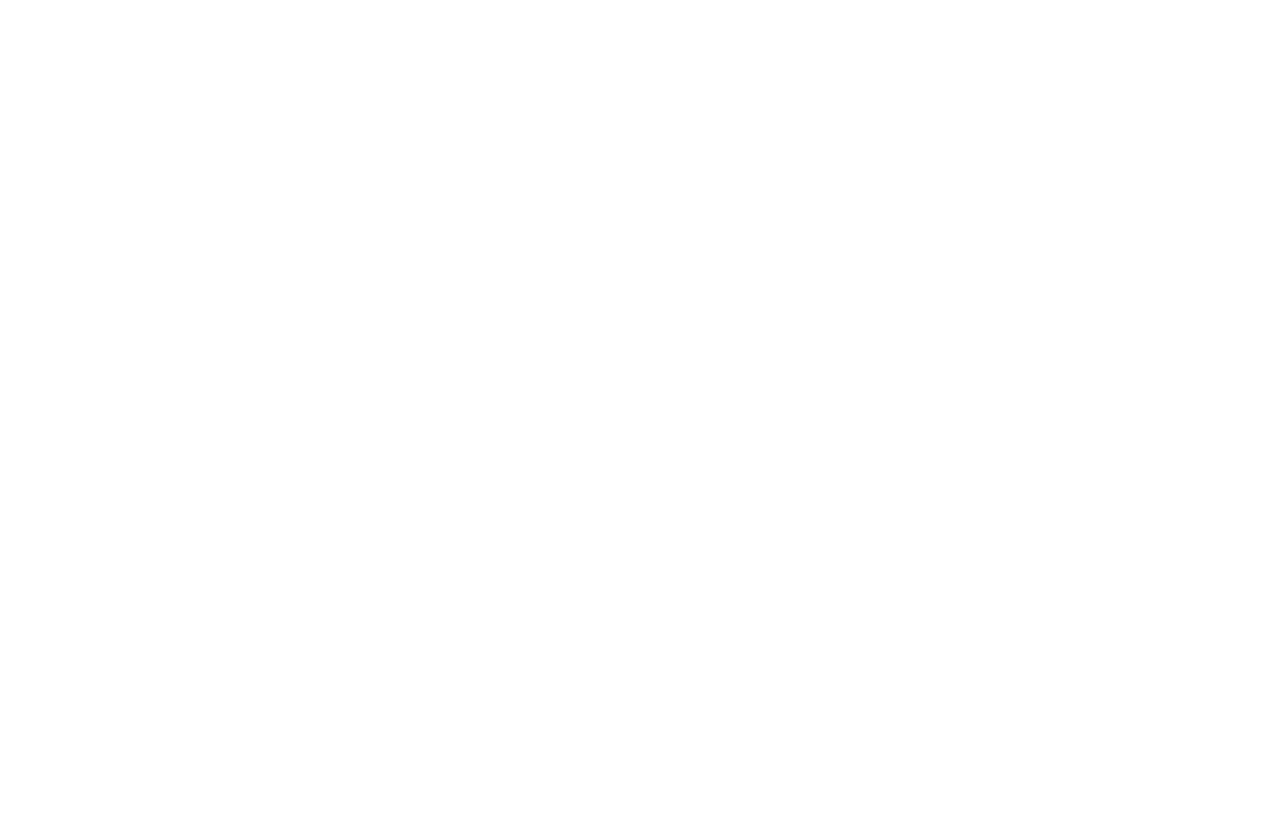
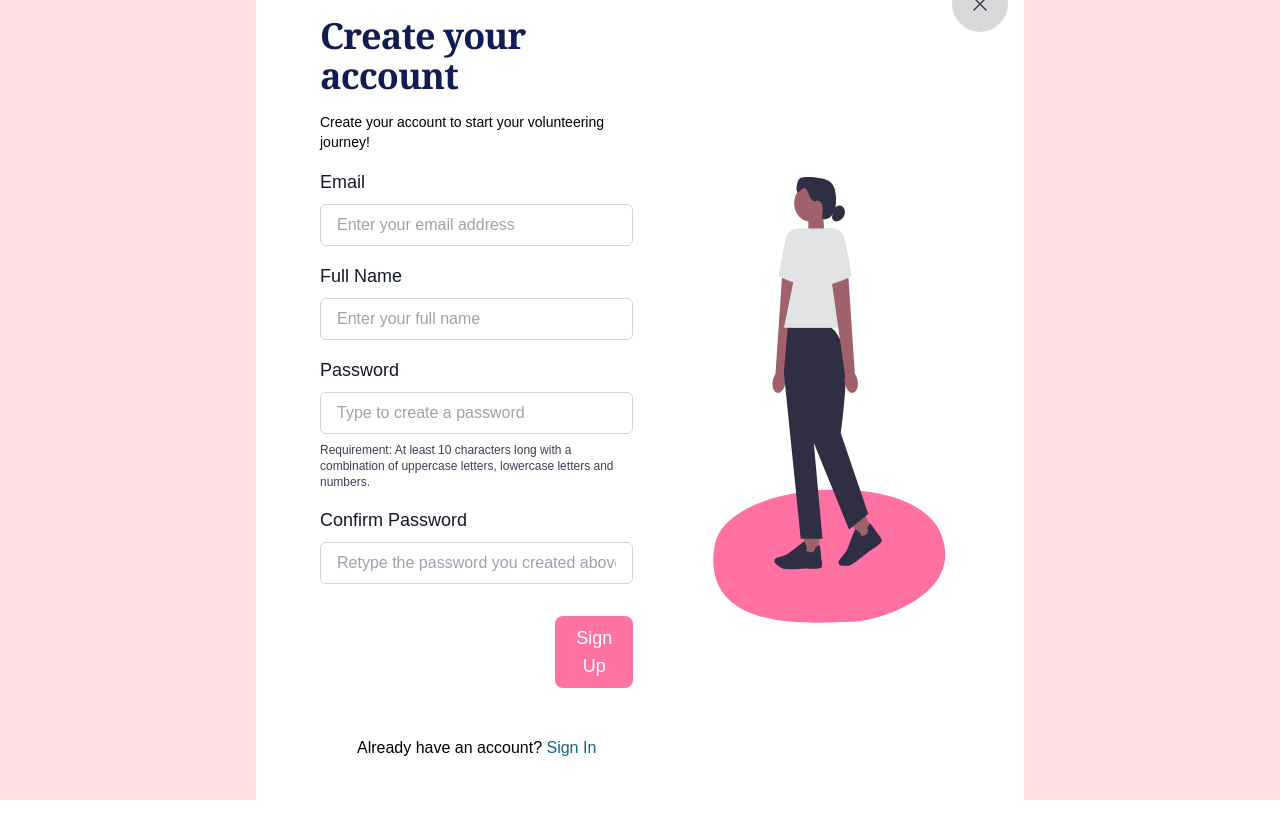
Before and after one commit to VoluNteerUS/VoluNteerUS, a React (Create React App) app in the folder volunteerus-client/: page /register in a window 1280 px wide. Before the commit this address had no page. Before the commit the page ends 800 px from the top, so only its background shows below. Built offline with nearby package versions, Linux system fonts and the light colour scheme.

Commit message:
Implemented user registration functionality on front-end and integrated with backend API

```diff
--- a/volunteerus-client/src/index.js
+++ b/volunteerus-client/src/index.js
@@ -6,6 +6,7 @@ import reportWebVitals from './reportWebVitals';
 import { BrowserRouter, Route, Routes } from 'react-router-dom';
 import Home from './pages/Home';
 import Login from './pages/Login';
+import Register from './pages/Register';
 
 const root = ReactDOM.createRoot(document.getElementById('root'));
 
@@ -16,6 +17,7 @@ root.render(
         <Route path="/" element={<App />}>
           <Route index element={<Home />} />
           <Route path="login" element={<Login />} />
+          <Route path="register" element={<Register />} />
         </Route>
       </Routes>
     </BrowserRouter>
--- a/volunteerus-client/src/pages/Login.js
+++ b/volunteerus-client/src/pages/Login.js
@@ -1,7 +1,9 @@
 import React, { useState } from "react";
-import image from "../images/helping-hand.jpg";
+import image from "../assets/images/helping-hand.jpg";
 import { XMarkIcon } from "@heroicons/react/24/outline";
 import axios from "axios";
+import { Link } from "react-router-dom";
+import { useNavigate } from "react-router-dom";
 
 function Login() {
     const [state, setState] = useState(
@@ -11,6 +13,8 @@ function Login() {
             error: "",
         }
     );
+
+    const navigate = useNavigate();
 
     const handleLogin = async (event) => {
         event.preventDefault();
@@ -24,7 +28,7 @@ function Login() {
         await axios.post("http://localhost:5000/auth/login", requestBody).then((response) => {
             console.log(response.data);
             // Go to home page
-            window.location.href = "/";
+            navigate("/");
         }).catch((error) => {
             console.log(error.response.data.message);
             setState({ ...state, error: error.response.data.message });
@@ -64,16 +68,16 @@ function Login() {
                                 </div>
                                 <div className="flex items-center justify-center mt-8 p-8">
                                     <span>Don’t have an account yet?&nbsp;</span>
-                                    <a href="#" className="text-marine-500 hover:underline">Sign up!</a>
+                                    <Link to="/register" className="text-marine-500 hover:underline">Sign up!</Link>
                                 </div>
                             </form>
                         </div>
                         <div className="hidden md:block md:visible md:col-span-4">
                             <div className="relative h-full">
                                 <img src={image} alt="asthetic" className="h-full rounded-r-lg"/>
-                                <a href="#" className="absolute top-4 right-4 p-4 rounded-full bg-white/70 hover:bg-slate-500">
+                                <Link to="/" className="absolute top-4 right-4 p-4 rounded-full bg-white/70 hover:bg-slate-500">
                                     <XMarkIcon className="w-6 h-6 text-gray-700" />
-                                </a>
+                                </Link>
                             </div>
                         </div>
                     </div>
--- /dev/null
+++ b/volunteerus-client/src/pages/Register.js
@@ -0,0 +1,129 @@
+import React, { useState }  from "react";
+import image from "../assets/illustrations/standing_human.svg";
+import { XMarkIcon } from "@heroicons/react/24/outline";
+import axios from "axios";
+import { Link, useNavigate } from "react-router-dom";
+
+function Register() {
+    const [state, setState] = useState(
+        {
+            "email" : "",
+            "full_name" : "",
+            "password" : "",
+            "confirm_password" : "",
+            "error" : ""
+        }
+    );
+
+    const navigate = useNavigate();
+
+    const handleRegister = async (event) => {
+        // Prevent default behaviour
+        event.preventDefault();
+
+        // Clear error
+        setState({ ...state, error: "" });
+
+        // Check for empty fields
+        if (state.email === "" || state.full_name === "" || state.password === "" || state.confirm_password === "") {
+            setState({ ...state, error: "Please fill in all fields" });
+            return;
+        }
+
+        // Check if email is valid
+        if (!state.email.includes("@")) {
+            setState({ ...state, error: "Please enter a valid email address" });
+            return;
+        }
+
+        // Check if password is at least 10 characters long with upper and lower case letters and numbers
+        if (!state.password.match(/^(?=.*\d)(?=.*[a-z])(?=.*[A-Z])(?=.*[a-zA-Z]).{10,}$/)) {
+            setState({ ...state, error: "Password must be at least 10 characters long and contain at least one upper case letter, one lower case letter and one number" });
+            return;
+        }
+
+        // Check if passwords match
+        if (state.password !== state.confirm_password) {
+            setState({ ...state, error: "Passwords do not match" });
+            return;
+        }
+
+        // Send request to server
+        const requestBody = {
+            email : state.email,
+            full_name : state.full_name,
+            password : state.password
+        };
+
+        await axios.post("http://localhost:5000/users", requestBody).then((response) => {
+            console.log(response.data);
+            navigate("/");
+        }).catch((error) => {
+            console.log(error);
+            setState({ ...state, error: error.response.data.message });
+        });
+    }
+
+    let errorMessage = null;
+    if (state.error) {
+        errorMessage = (
+            <div className="flex items-center py-3" role="alert">
+                <p className="text-danger-600 text-sm">{ state.error }</p>
+            </div>
+        );
+    }
+
+    return (
+        <div className="bg-pink-100">
+            <div className="flex items-center h-screen justify-center">
+                <div className="bg-white rounded-lg md:w-3/4 lg:w-3/5 2xl:w-1/2">
+                    <div className="grid grid-cols-12 gap-4">
+                        <div className="col-span-12 lg:col-span-7 px-12 py-8 mx-4 my-6">
+                            <h1 className="max-w-2xl mb-4 text-3xl font-serif font-bold tracking-tight leading-none text-darkblue-900 md:text-3xl xl:text-4xl">Create your account</h1>
+                            <p className="text-sm">Create your account to start your volunteering journey!</p>
+                            <form onSubmit={ handleRegister }>
+                                <div className="flex flex-col mt-4">
+                                    <label className="mb-2 font-medium text-lg text-gray-900">Email</label>
+                                    <input className="px-4 py-2 border border-gray-300 rounded-md" type="text" placeholder="Enter your email address" onChange={ e => {setState({...state, email: e.target.value}); }} />
+                                </div>
+                                <div className="flex flex-col mt-4">
+                                    <label className="mb-2 font-medium text-lg text-gray-900">Full Name</label>
+                                    <input className="px-4 py-2 border border-gray-300 rounded-md" type="text" placeholder="Enter your full name" onChange={ e => {setState({...state, full_name: e.target.value}); }} />
+                                </div>
+                                <div className="flex flex-col mt-4">
+                                    <label className="mb-2 font-medium text-lg text-gray-900">Password</label>
+                                    <input className="px-4 py-2 border border-gray-300 rounded-md" type="password" placeholder="Type to create a password" onChange={ e => {setState({...state, password: e.target.value}); }} />
+                                    <p className="text-xs text-gray-700 pt-2">Requirement: At least 10 characters long with a combination of uppercase letters, lowercase letters and numbers.</p>
+                                </div>
+                                <div className="flex flex-col mt-4">
+                                    <label className="mb-2 font-medium text-lg text-gray-900">Confirm Password</label>
+                                    <input className="px-4 py-2 border border-gray-300 rounded-md" type="password" placeholder="Retype the password you created above" onChange={ e => {setState({...state, confirm_password: e.target.value}); }} />
+                                </div>
+                                { errorMessage }
+                                <div className="flex items-center justify-end mt-4">
+                                    <button className="block w-1/4 px-4 py-2 mt-4 text-lg font-medium text-white bg-primary-600 rounded-lg hover:bg-primary-800">Sign Up</button>
+                                </div>
+                                <div className="flex items-center justify-center mt-6 p-6">
+                                    <span>Already have an account?&nbsp;</span>
+                                    <Link to="/login" className="text-marine-500 hover:underline">Sign In</Link>
+                                </div>
+                            </form>
+                        </div>
+                        <div className="hidden lg:block lg:visible lg:col-span-5">
+                            <div className="relative h-full">
+                                <div className="h-full flex items-center justify-center w-3/4">
+                                    <img src={image} alt="asthetic" />
+                                </div>
+                                <Link to="/" className="absolute top-4 right-4 p-4 rounded-full bg-secondary-400 hover:bg-slate-500">
+                                    <XMarkIcon className="w-6 h-6 text-gray-700" />
+                                </Link>
+                            </div>
+                        </div>
+                    </div>
+                </div>
+            </div>
+        </div>
+    );
+};
+
+export default Register;
--- a/volunteerus-client/tailwind.config.js
+++ b/volunteerus-client/tailwind.config.js
@@ -16,19 +16,20 @@ module.exports = {
           "800": "#ff3860"
         },
         secondary: {
-          "600":"#959595",
+          "400": "#d9d9d9",
+          "600": "#959595",
         },
         info : {
-          "600":"#abebff",
+          "600": "#abebff",
         },
         success : {
-          "600":"#7ce16b",
+          "600": "#7ce16b",
         },
         warning : {
-          "600":"#fff06d",
+          "600": "#fff06d",
         },
         danger : {
-          "600":"#d75c5c",
+          "600": "#d75c5c",
         },
         'pink' : {
           "100": "#fedede",
```
Also changed, not shown: volunteerus-client/src/assets/illustrations/standing_human.svg (added), 1 other file (tests, documents, lock files or other folders).
